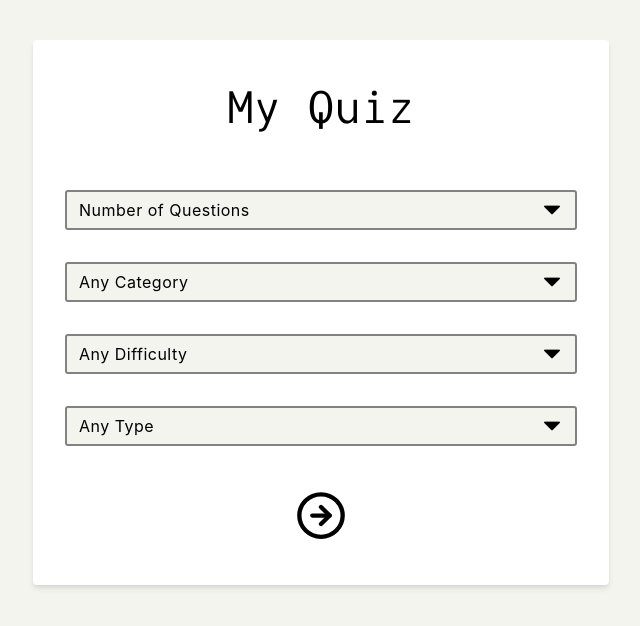
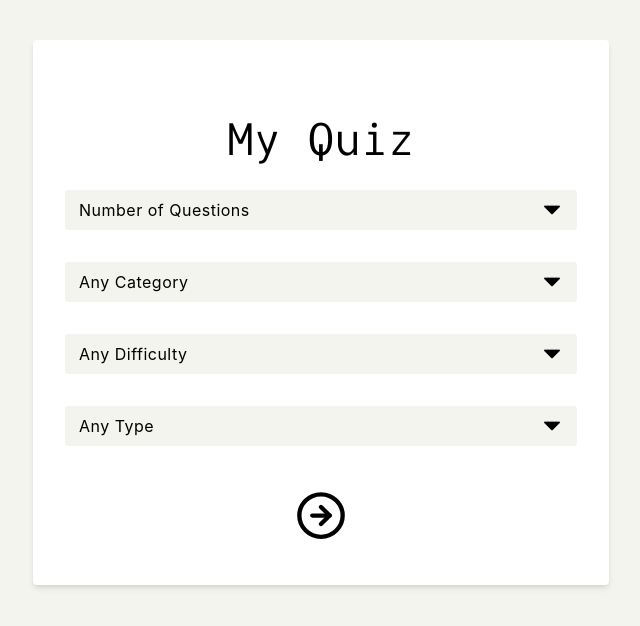
Before and after one commit to developedbyhardik/My-Quiz, a Svelte app: page / in a window 1280 px wide. Shown: the top 626 px of the page, without its empty margins (319-959 px from the left). Built offline with nearby package versions, Linux system fonts and the light colour scheme.

Commit message:
Basic CSS applied

```diff
--- a/public/global.css
+++ b/public/global.css
@@ -211,7 +211,7 @@ form {
     font-family: var(--headingFont);
     font-size: 1rem;
     appearance: none;
-    border: 2px solid var(--black-40);
+    border: 2px solid transparent;
     border-radius: 3px;
     -webkit-appearance: none;
     -moz-appearance: none;
@@ -233,3 +233,11 @@ form {
     background-color: var(--white-20);
     margin-top: 30px;
   }
+
+  button{
+    display: block;
+    margin: 1rem auto;
+    padding: 0.5rem 0;
+    width: 100%;
+    font-size: 1rem;
+  }
--- a/src/App.svelte
+++ b/src/App.svelte
@@ -8,9 +8,6 @@
 
 
     <div class='App'>
-        <div class="title">
-            <h1>My Quiz</h1>
-        </div>
         {#if $isStart}
             <Quiz/>
         {:else}
@@ -31,11 +28,7 @@
         border-radius: var(--border-radius);
         box-shadow: var(--shadow-2);
     }
-    .title{
-        font-family: var(--bodyFont);
-        text-align: center;
-        padding-top: 2rem;
-    }
+
     .starter{
         padding: 2rem;
         margin: 0 auto;
--- a/src/components/Question.svelte
+++ b/src/components/Question.svelte
@@ -35,9 +35,9 @@
     }
 </script>
 
-    <div>
+    <div class="question">
         <div>
-            <h3>Category: {question.category}</h3>
+            <p>Category: {question.category}</p>
         </div>
         {#if isAnswered}
             <h4>
@@ -48,7 +48,7 @@
                 {/if}
             </h4>
         {/if}
-        <h2>{@html question.question}</h2>
+        <h4>{@html question.question}</h4>
         {#each allAnswers as answer}
         <button disabled={isAnswered} on:click={()=>checkAnswer(answer)}>{@html answer.answer}</button>
         {/each}
@@ -56,3 +56,12 @@
             <button on:click={nextQuestion} >Next Question</button>
         {/if}
     </div>
+
+    <style>
+        .question{
+            background-color: lightblue;
+            margin: 1.5rem 1rem;
+            padding: 1rem;
+            border-radius: var(--border-radius);
+        }
+    </style>
--- a/src/screens/Quiz.svelte
+++ b/src/screens/Quiz.svelte
@@ -40,8 +40,7 @@
 
 </script>
 
-    <div>
-
+    <div class="quiz">
         {#if (currentQuestion) == $amount.value}
             <Modal>
                 <h3>Very Good You Completed The Quiz 🔥🔥</h3>
@@ -77,3 +76,10 @@
         {/if}
 
     </div>
+
+    <style>
+        /* .quiz{
+
+        } */
+
+    </style>
--- a/src/screens/Starter.svelte
+++ b/src/screens/Starter.svelte
@@ -19,6 +19,9 @@
 </script>
 
 <div>
+    <div class="title">
+        <h1>My Quiz</h1>
+    </div>
     <DropDown options={NumberOfQuestion} on:amount={(event)=>amount.update
         ((n)=>
         {return {...n,value:event.detail.selected}}
@@ -40,6 +43,11 @@
 </div>
 
 <style>
+       .title{
+        font-family: var(--bodyFont);
+        text-align: center;
+        padding-top: 2rem;
+    }
     .start{
         width: 10%;
         padding:12px 0;
```
